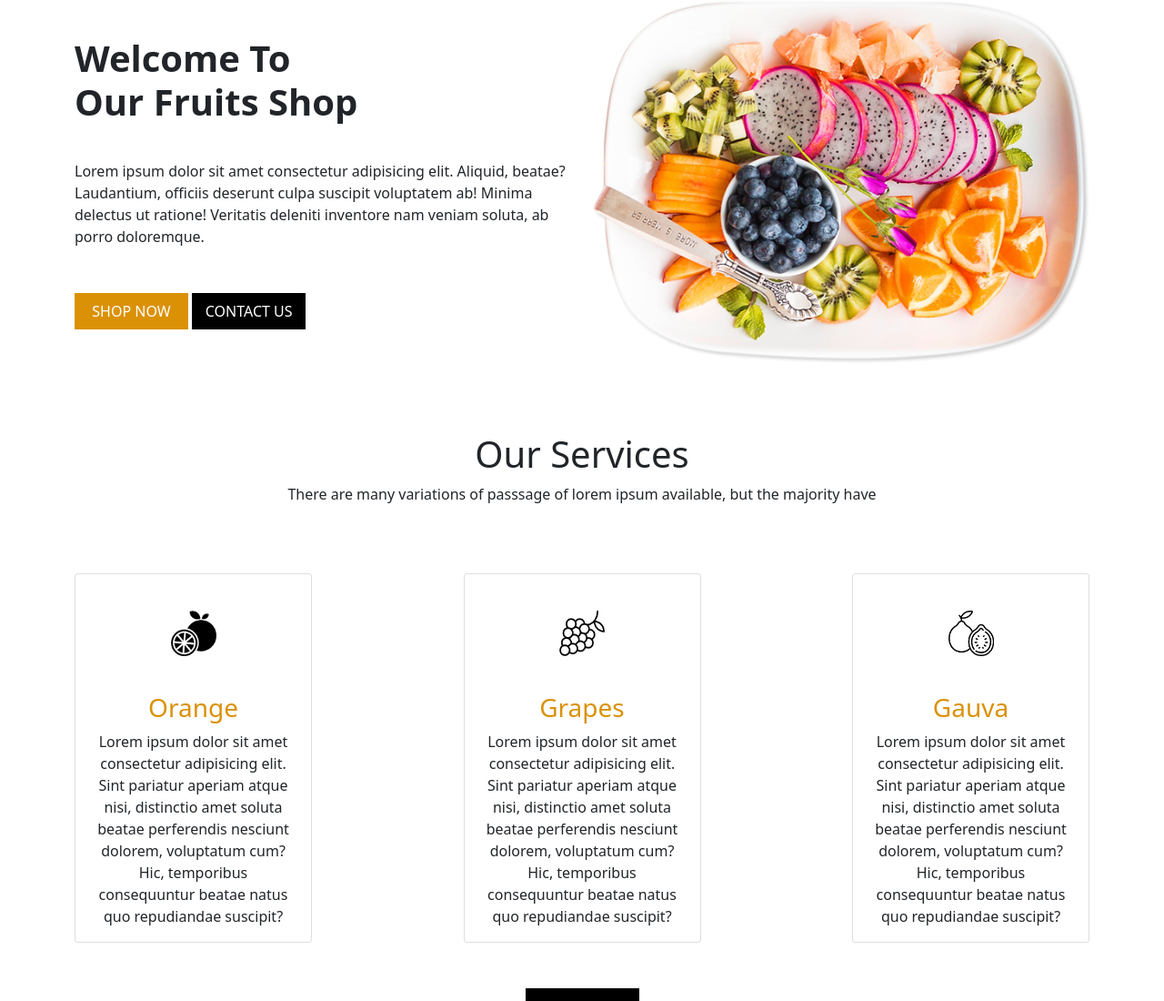
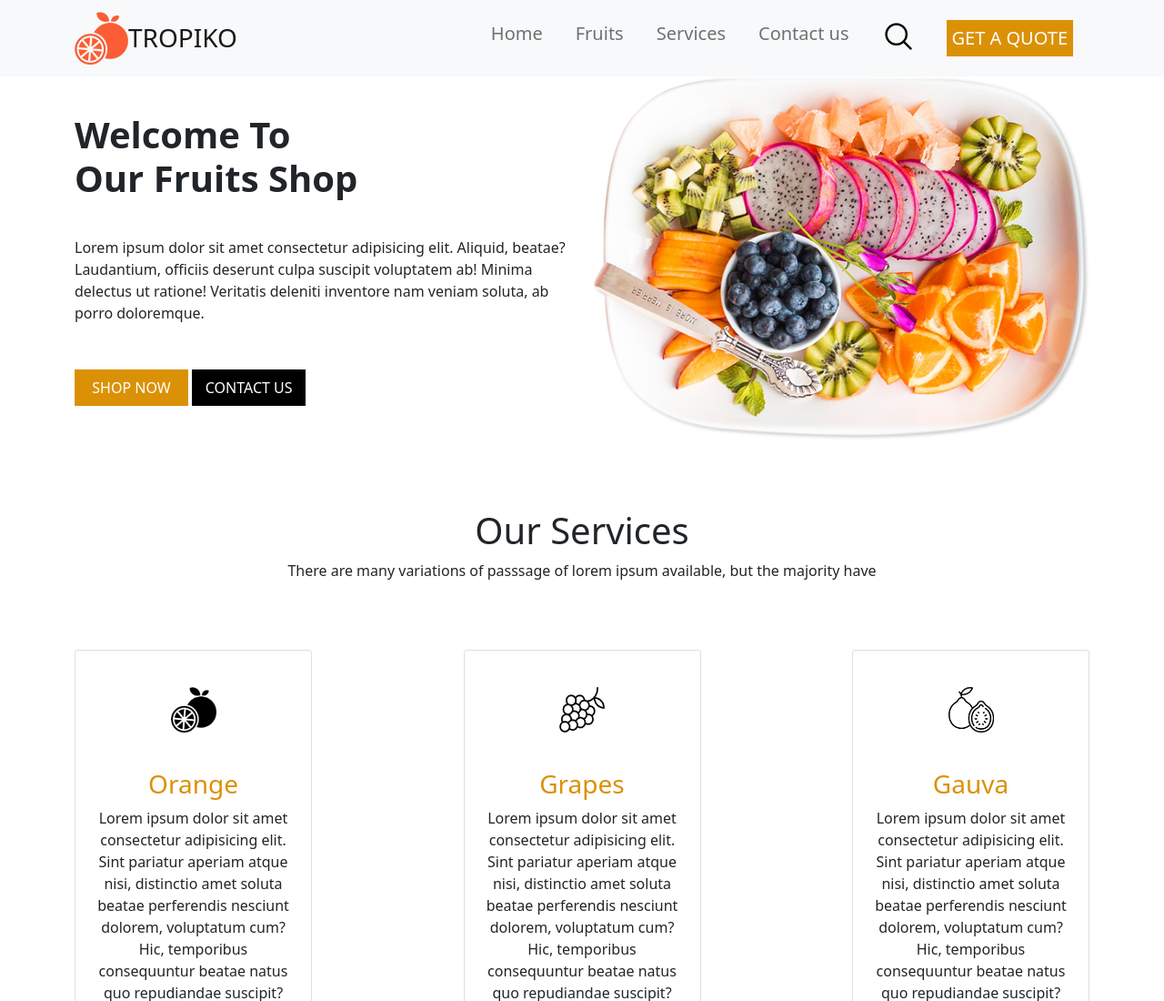
Before and after one commit to Murtaxa-Baig/Assignment-5, a plain HTML site: page index.html in a window 1280 px wide. Shown: the top 1100 px of the page at 91% size. Drawn offline with Linux system fonts and the light colour scheme.

Commit message:
NAvbar add

```diff
--- a/index.html
+++ b/index.html
@@ -14,6 +14,40 @@
 <body>
     <div class="body_div">
         <!-- navbaar code -->
+        <nav class="navbar navbar-expand-lg navbar-light bg-light ">
+            <div class="container">
+                <a class="navbar-brand navbar_brand" href="#">
+                    <img src="./Images/logo.png" alt="">
+                    <h3 class="navbar_heading">TROPIKO</h3>
+                </a>
+                <button class="navbar-toggler" type="button" data-bs-toggle="collapse" data-bs-target="#navbarNav"
+                    aria-controls="navbarNav" aria-expanded="false" aria-label="Toggle navigation">
+                    <span class="navbar-toggler-icon"></span>
+                </button>
+                <div class="collapse navbar-collapse" id="navbarNav">
+                    <ul class="navbar-nav ms-auto justify-content-between">
+                        <li class="nav-item">
+                            <a class="nav-link li_item" href="#">Home</a>
+                        </li>
+                        <li class="nav-item">
+                            <a class="nav-link li_item" href="#">Fruits</a>
+                        </li>
+                        <li class="nav-item">
+                            <a class="nav-link li_item" href="#">Services</a>
+                        </li>
+                        <li class="nav-item">
+                            <a class="nav-link li_item" href="#">Contact us</a>
+                        </li>
+                        <li class="nav-item">
+                            <a class="nav-link li_item" href="#"><img src="./Images/search-icon.png" alt=""></a>
+                        </li>
+                        <li class="nav-item">
+                            <a class="nav-link li_item" href="#"><button class="navbar_btn">GET A QUOTE</button></a>
+                        </li>
+                    </ul>
+                </div>
+            </div>
+        </nav>
 
 
         <!-- dash board container -->
@@ -35,7 +69,7 @@
                     </div>
                 </div>
                 <div class="col-md-6 col-lg-6 col-sm-12">
-                    <img src="./Images/slide-img.png" alt="" class="slide_image">
+                    <img src="./Images/slide-img.png" alt="" class=" slide_image">
                 </div>
             </div>
         </div>
--- a/style.css
+++ b/style.css
@@ -3,15 +3,25 @@
     margin: 0px;
 }
 
-.navbar_container {
+.navbar_brand {
     display: flex;
-    justify-content: space-between;
+    align-items: center;
+}
+
+.navbar_heading {
+    margin: 0px;
 }
 
 .navbar_btn {
     color: white;
     border: none;
     background-color: rgb(219, 145, 6);
+    height: 40px;
+}
+
+.li_item {
+    margin: 0px 10px;
+    font-size: 20px;
 }
 
 .heading {
@@ -117,11 +127,13 @@
     height: 50px;
 
 }
-.contact_row{
+
+.contact_row {
     display: flex;
     justify-content: space-between;
 }
-#input_field{
+
+#input_field {
     margin-top: 50px;
 }
 
```
Lines whose indentation alone changed are shown as unchanged.
